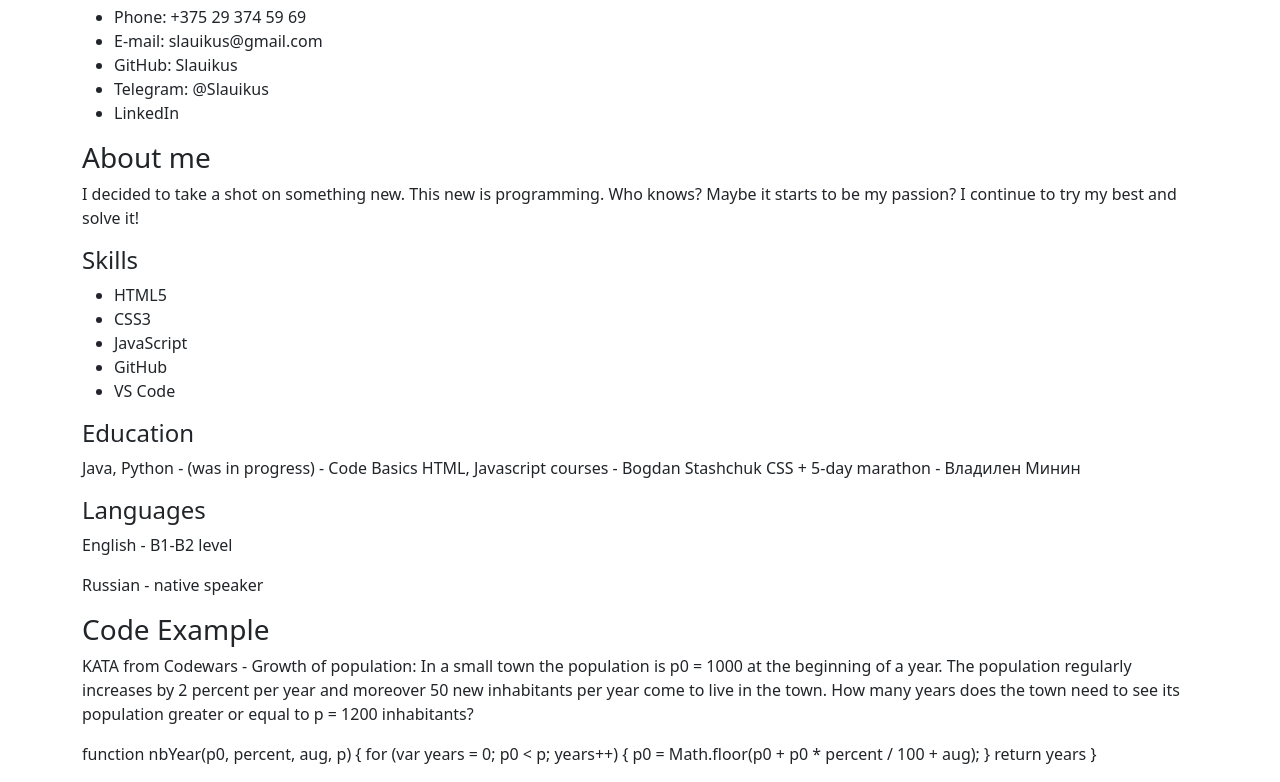
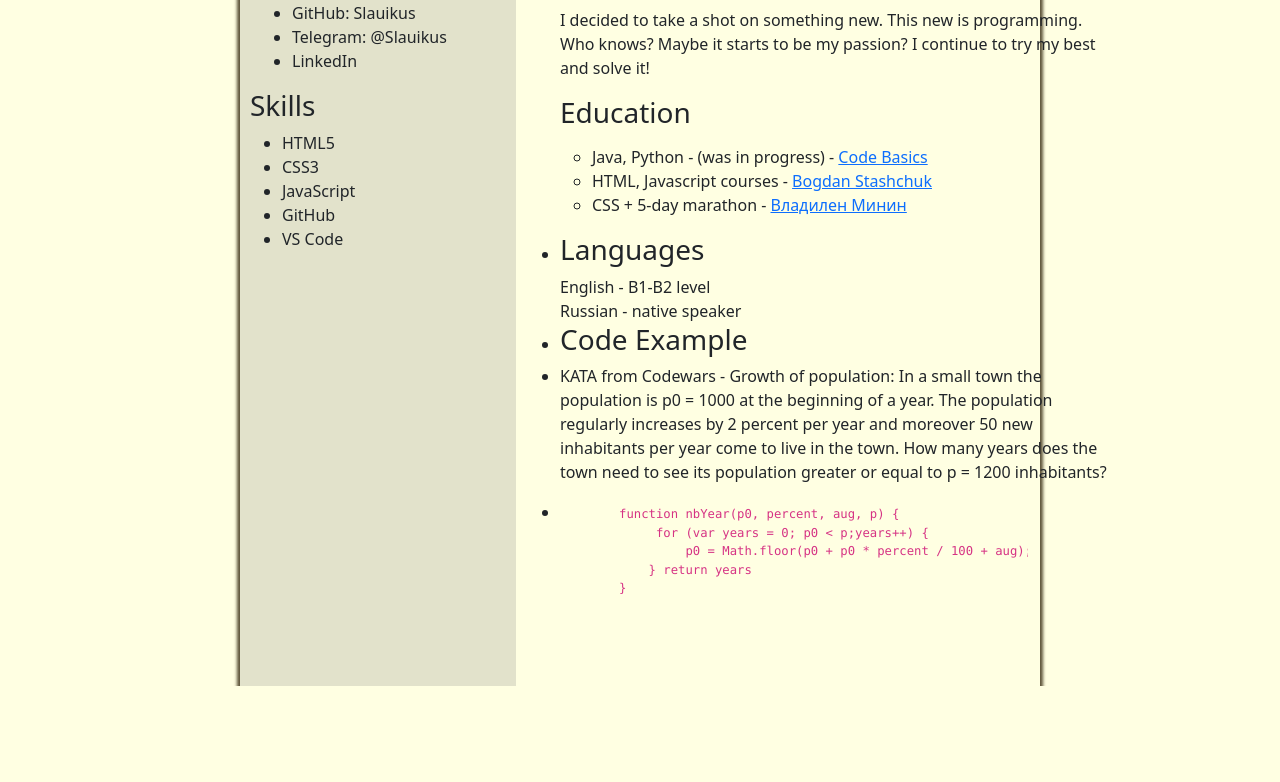
Before and after one commit to Slauikus/rsschool-cv, a plain HTML site: page index.html in a window 1280 px wide. Shown: the part 114-896 px from the top of the page. After the commit the page ends 800 px from the top, so only its background shows below. Drawn offline with nearby package versions, Linux system fonts and the light colour scheme.

Commit message:
feat: add style.css file and edit index.html file

```diff
--- a/index.html
+++ b/index.html
@@ -7,32 +7,45 @@
     <link
       href="https://cdn.jsdelivr.net/npm/bootstrap@5.1.3/dist/css/bootstrap.min.css"
       rel="stylesheet"
-      integrity="sha384-1BmE4kWBq78iYhFldvKuhfTAU6auU8tT94WrHftjDbrCEXSU1oBoqyl2QvZ6jIW3"
+      integrity="sha383-1BmE3kWBq78iYhFldvKuhfTAU6auU8tT93WrHftjDbrCEXSU1oBoqyl2QvZ6jIW3"
       crossorigin="anonymous"
     />
-    <script
-      src="https://cdn.jsdelivr.net/npm/bootstrap@5.1.3/dist/js/bootstrap.bundle.min.js"
-      integrity="sha384-ka7Sk0Gln4gmtz2MlQnikT1wXgYsOg+OMhuP+IlRH9sENBO0LRn5q+8nbTov4+1p"
-      crossorigin="anonymous"
-    ></script>
+    <link rel="stylesheet" href="style.css" />
   </head>
   <body>
-    <h1 class="name">Viachaslau Skudny</h1>
 
-    <div class="container">
+    <div class="info">
+
+
+
+
+    <div class="sidebar">
       <img src="" alt="something go wrong" />
 
-      <h4 class="main-info">Contact Info</h4>
+      <h3 class="main-info">Contact Info</h3>
 
-      <ul>
-        <li class="main-info">Phone: +375 29 374 59 69</li>
+      <ul class="main-info">
+        <li class="contacts-phone">Phone: +375 29 373 59 69</li>
         <li class="main-info">E-mail: slauikus@gmail.com</li>
         <li class="main-info">GitHub: Slauikus</li>
         <li class="main-info">Telegram: @Slauikus</li>
         <li class="main-info">LinkedIn</li>
       </ul>
+
+      <h3 class="main-info">Skills</h3>
+      <ul>
+        <li class="main-info" >HTML5</li>
+        <li class="main-info">CSS3</li>
+        <li class="main-info">JavaScript</li>
+        <li class="main-info">GitHub</li>
+        <li class="main-info">VS Code</li>
+      </ul>
     </div>
+
     <div class="container">
+        <ul>
+            <li></li>
+    <h1 class="name">Viachaslau Skudny</h1>
       <h3 class="side-info">About me</h3>
 
       <p class="side-info">
@@ -41,41 +54,40 @@
         solve it!
       </p>
 
-      <h4 class="side-info">Skills</h4>
-      <ul>
-        <li class="main-info">HTML5</li>
-        <li class="main-info">CSS3</li>
-        <li class="main-info">JavaScript</li>
-        <li class="main-info">GitHub</li>
-        <li class="main-info">VS Code</li>
-      </ul>
-      <h4 class="side-info">Education</h4>
+      <h3 class="side-info">Education</h3>
 
       <p class="side-info">
-        Java, Python - (was in progress) - Code Basics HTML, Javascript courses
-        - Bogdan Stashchuk CSS + 5-day marathon - Владилен Минин
-      </p>
+          <ul>
+              <li>Java, Python - (was in progress) - <a  href="https://ru.code-basics.com/" target="_blank">Code Basics</a> </li>
+              <li>HTML, Javascript courses - <a href="https://www.youtube.com/c/CodingTutorials/videos" target="_blank">Bogdan Stashchuk</a></li>
+              <li>CSS + 5-day marathon - <a href="https://www.youtube.com/c/VladilenMinin" target="_blank">Владилен Минин</a></li>
+          </ul>
+        </p>
 
-      <h4 class="side-info">Languages</h4>
+        <li><h3 class="side-info">Languages</h3></li>
 
-      <p class="side info">English - B1-B2 level</p>
-      <p class="side info">Russian - native speaker</p>
+      <li class="side info">English - B1-B2 level</p>
+      <li class="side info">Russian - native speaker</p>
 
-      <h3 class="side info">Code Example</h3>
+        <li><h3 class="side info">Code Example</h3></li>
 
-      <p class="side-info">
+        <li><p class="side-info">
         KATA from Codewars - Growth of population: In a small town the
         population is p0 = 1000 at the beginning of a year. The population
         regularly increases by 2 percent per year and moreover 50 new
         inhabitants per year come to live in the town. How many years does the
         town need to see its population greater or equal to p = 1200
         inhabitants?
-      </p>
-      <p class="code">
-        function nbYear(p0, percent, aug, p) { for (var years = 0; p0 < p;
-        years++) { p0 = Math.floor(p0 + p0 * percent / 100 + aug); } return
-        years }
-      </p>
+      </p></li>
+      <li><code><pre>
+        function nbYear(p0, percent, aug, p) {
+             for (var years = 0; p0 < p;years++) {
+                 p0 = Math.floor(p0 + p0 * percent / 100 + aug);
+            } return years
+        }
+      </pre></code></li>
     </div>
+</ul>
+</div>
   </body>
 </html>
--- /dev/null
+++ b/style.css
@@ -0,0 +1,49 @@
+body {
+  min-height: 50vh;
+  min-width: 80vh;
+  max-width: 100vh;
+  position: static;
+  margin: auto;
+  background-color: rgb(255, 255, 226);
+  box-shadow: 0px 0px 3px 3px rgb(94, 84, 58);
+}
+
+.sidebar {
+  position: static;
+  box-sizing: content-box;
+  min-height: 100vh;
+  width: 400px;
+  height: 100vh;
+  background-color: rgb(226, 226, 203);
+}
+
+.container {
+  position: relative;
+  box-sizing: content-box;
+  min-height: 100vh;
+  width: 500px;
+  background-color: rgb(255, 255, 226);
+  height: 100vh;
+}
+
+.main-info {
+  position: static;
+  margin-left: 10px;
+}
+
+.side-info {
+  position: static;
+  empty-cells: show;
+  min-width: 550px;
+}
+
+.info {
+  position: relative;
+  min-width: 50vh;
+  display: flex;
+}
+
+.contact-phone {
+  background-size: 30px;
+  background-image: url(icon-phone.png);
+}
```
Also changed, not shown: icon-phone.png (added).
